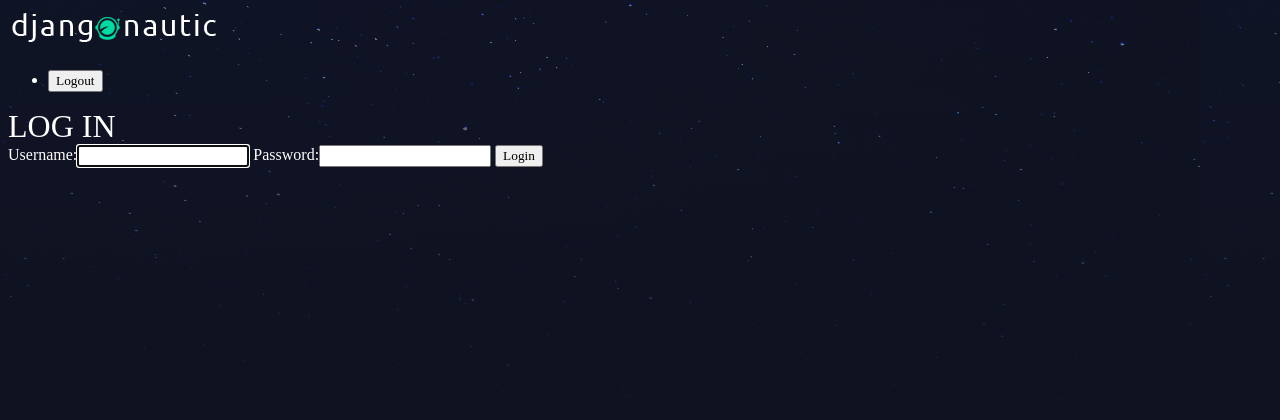
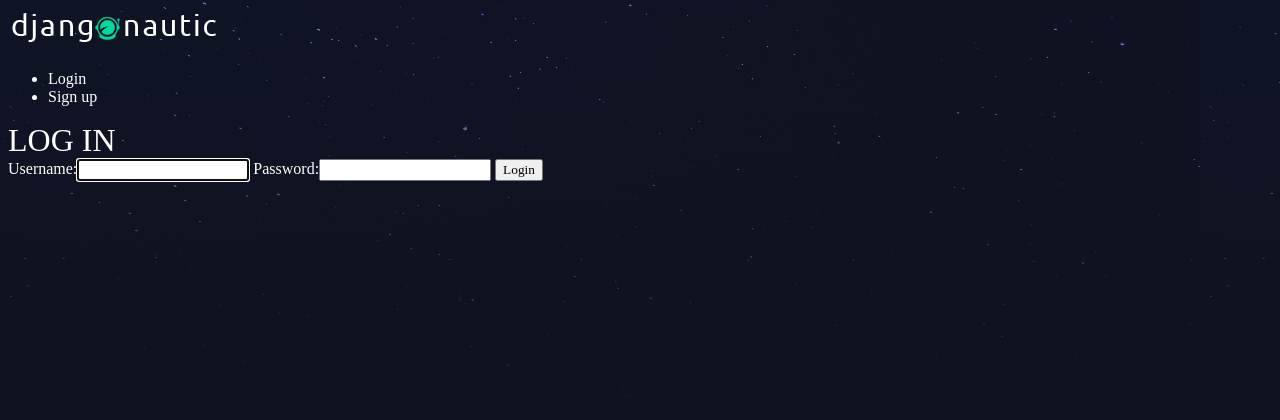
Before and after one commit to piter1316/Django, a Django app: page /accounts/login/ in a window 1280 px wide. Shown: the top 420 px of the page. Run offline with Django 3.2, Linux system fonts and the light colour scheme.

Commit message:
login status + new buttons: login, newArticle - working

```diff
--- a/djangonautic/templates/base_layout.html
+++ b/djangonautic/templates/base_layout.html
@@ -11,12 +11,19 @@
             <h1><a href="{% url 'articles:list' %}"><img src="{% static 'logo.png' %}" alt="djangonautic" /></a></h1>
             <nav>
                 <ul>
+                    {% if user.is_authenticated %}
                     <li>
                         <form class="logout-link" action="{% url 'accounts:logout' %}" method="post">
                             {% csrf_token %}
                             <button type="submit">Logout</button>
                         </form>
                     </li>
+                    <li><a href="{% url 'articles:create' %}" class="highlight">New Article</a> </li>
+                    {% else %}
+                        <li><a href="{% url 'accounts:login' %}">Login</a></li>
+                        <li><a href="{% url 'accounts:signup' %}">Sign up</a></li>
+
+                    {% endif %}
                 </ul>
             </nav>
         </header>
```
Also changed, not shown: djangonautic/db.sqlite3.
